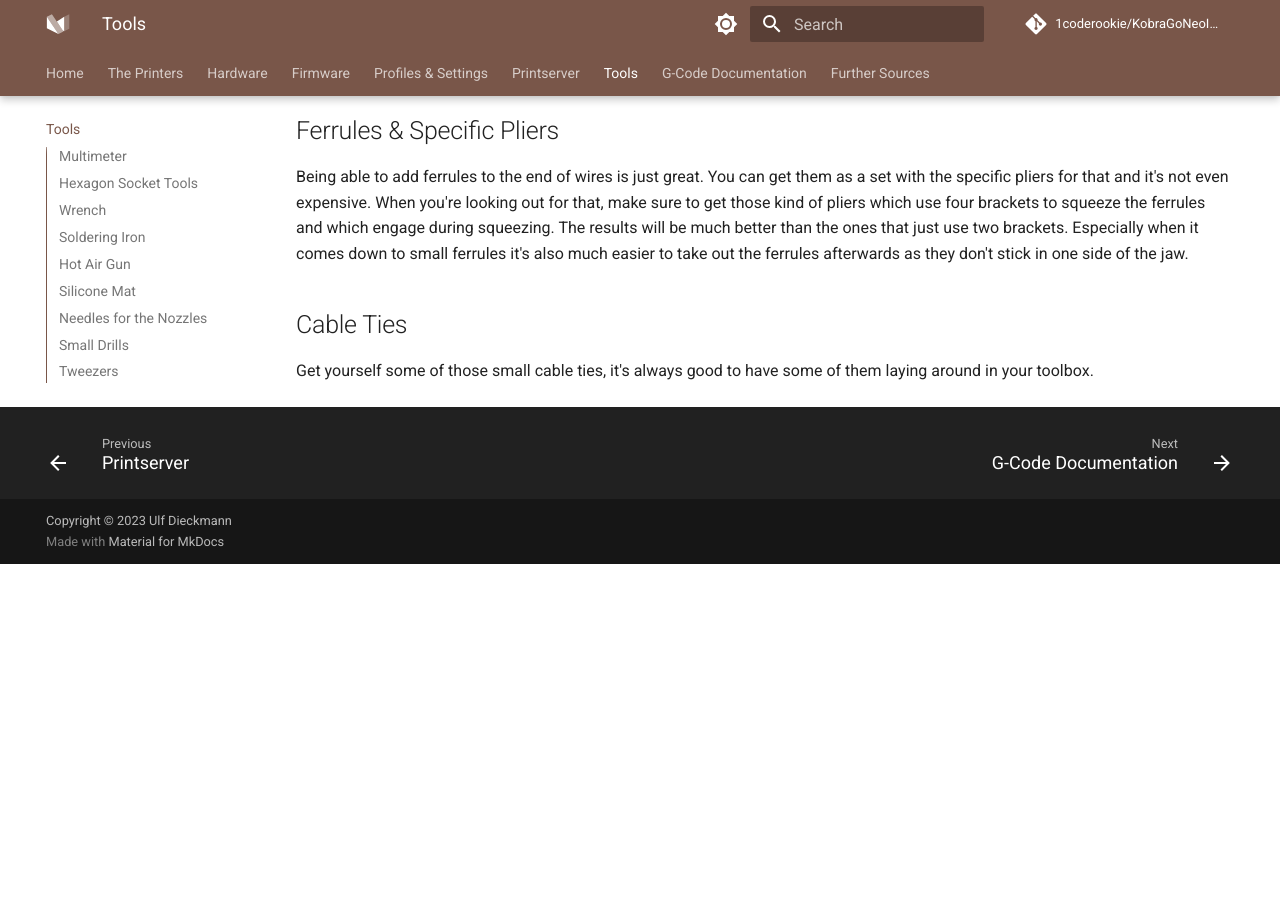
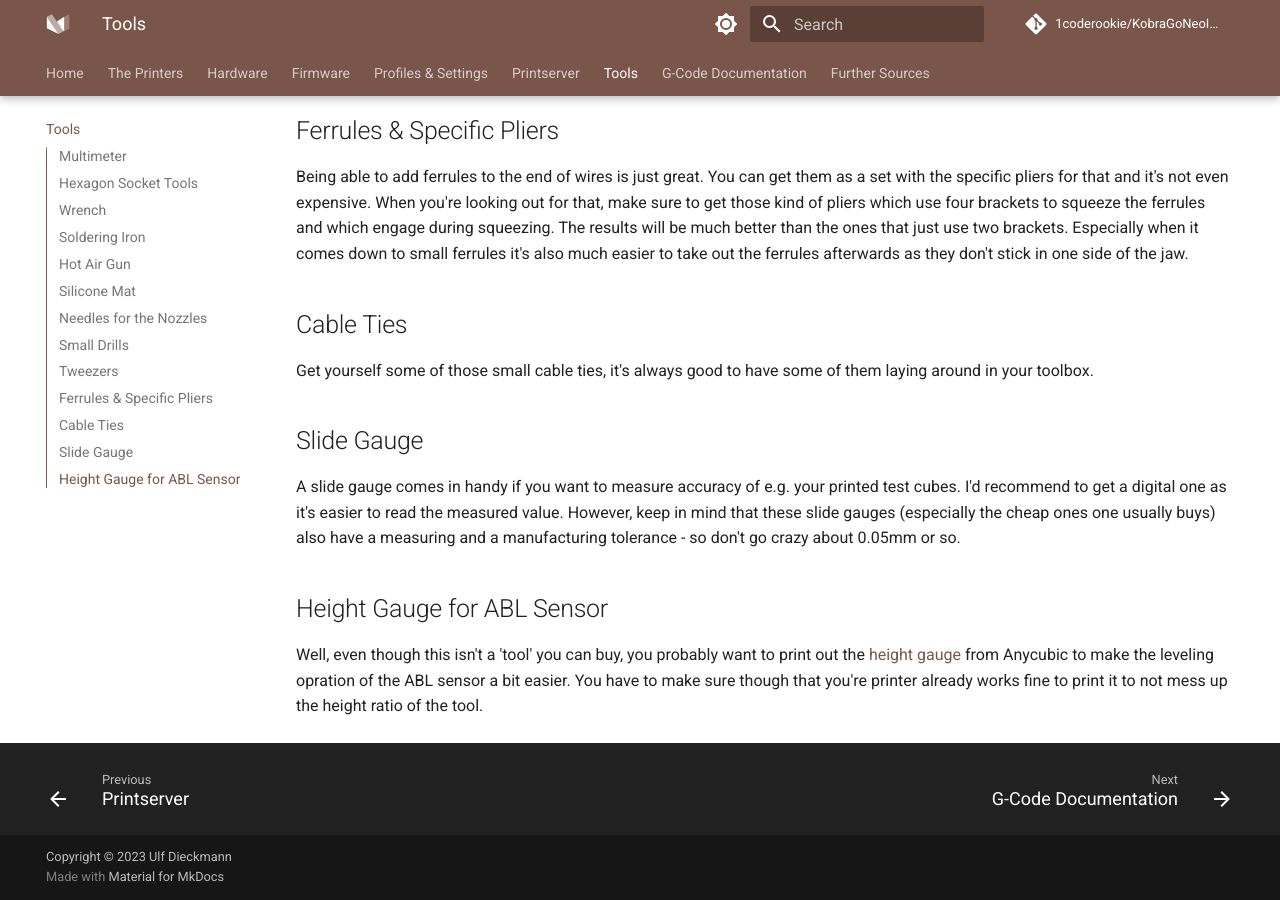
Before and after one commit to 1coderookie/KobraGoNeoInsights, an MkDocs documentation site: the page built from docs/tools.md, in a window 1280 px wide and 900 px high, scrolled down 2219 px. Built offline with MkDocs 1.6.1 and Material for MkDocs 9.7.7, drawn with Linux system fonts in a browser that asks for light colours; comment, search, counter and statistics services are not loaded; before the commit the page ends 2783 px from its top, so only the background shows below that.

Commit message:
Update tools.md

```diff
--- a/docs/tools.md
+++ b/docs/tools.md
@@ -58,3 +58,9 @@ Being able to add ferrules to the end of wires is just great. You can get them a
 
 ## Cable Ties
 Get yourself some of those small cable ties, it's always good to have some of them laying around in your toolbox.
+
+## Slide Gauge
+A slide gauge comes in handy if you want to measure accuracy of e.g. your printed test cubes. I'd recommend to get a digital one as it's easier to read the measured value. However, keep in mind that these slide gauges (especially the cheap ones one usually buys) also have a measuring and a manufacturing tolerance - so don't go crazy about 0.05mm or so.
+
+## Height Gauge for ABL Sensor
+Well, even though this isn't a 'tool' you can buy, you probably want to print out the [height gauge](https://cdn.shopify.com/s/files/1/0245/5519/2380/files/Height_gauge.rar?v=1667814312) from Anycubic to make the leveling opration of the ABL sensor a bit easier. You have to make sure though that you're printer already works fine to print it to not mess up the height ratio of the tool.
```
